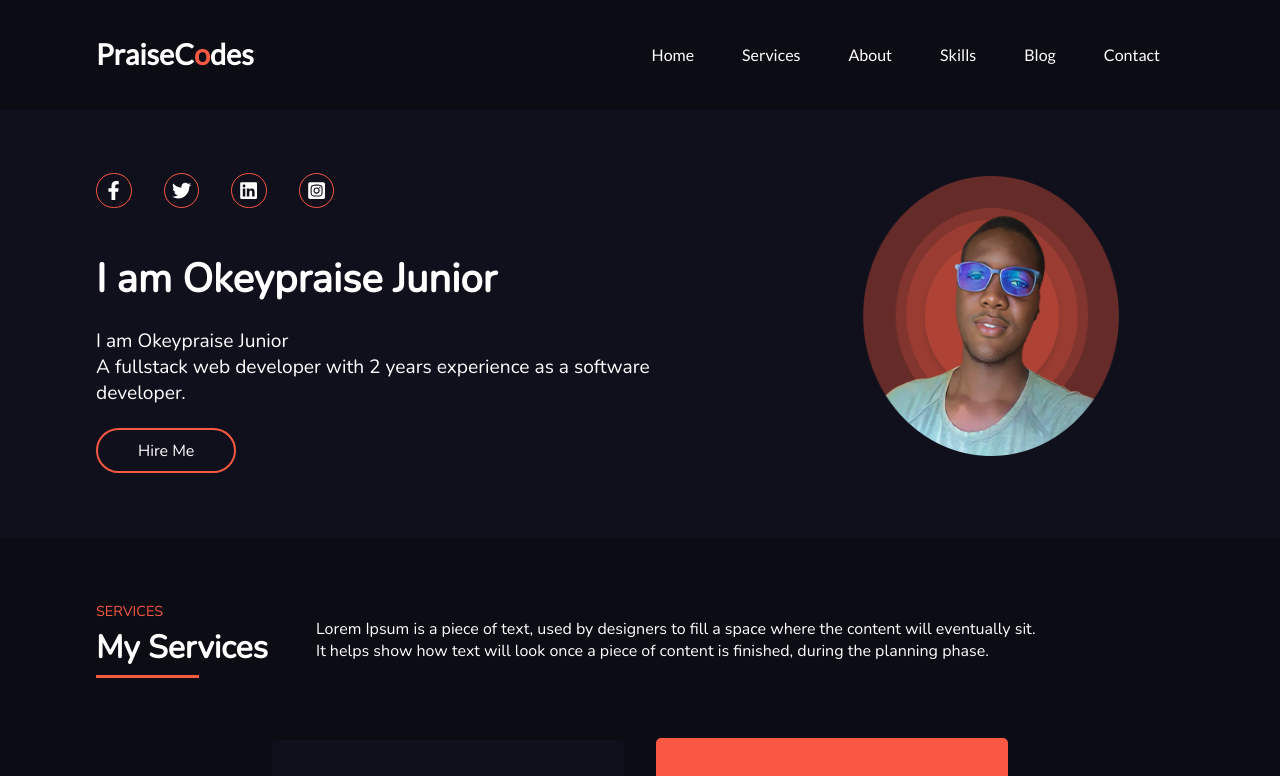
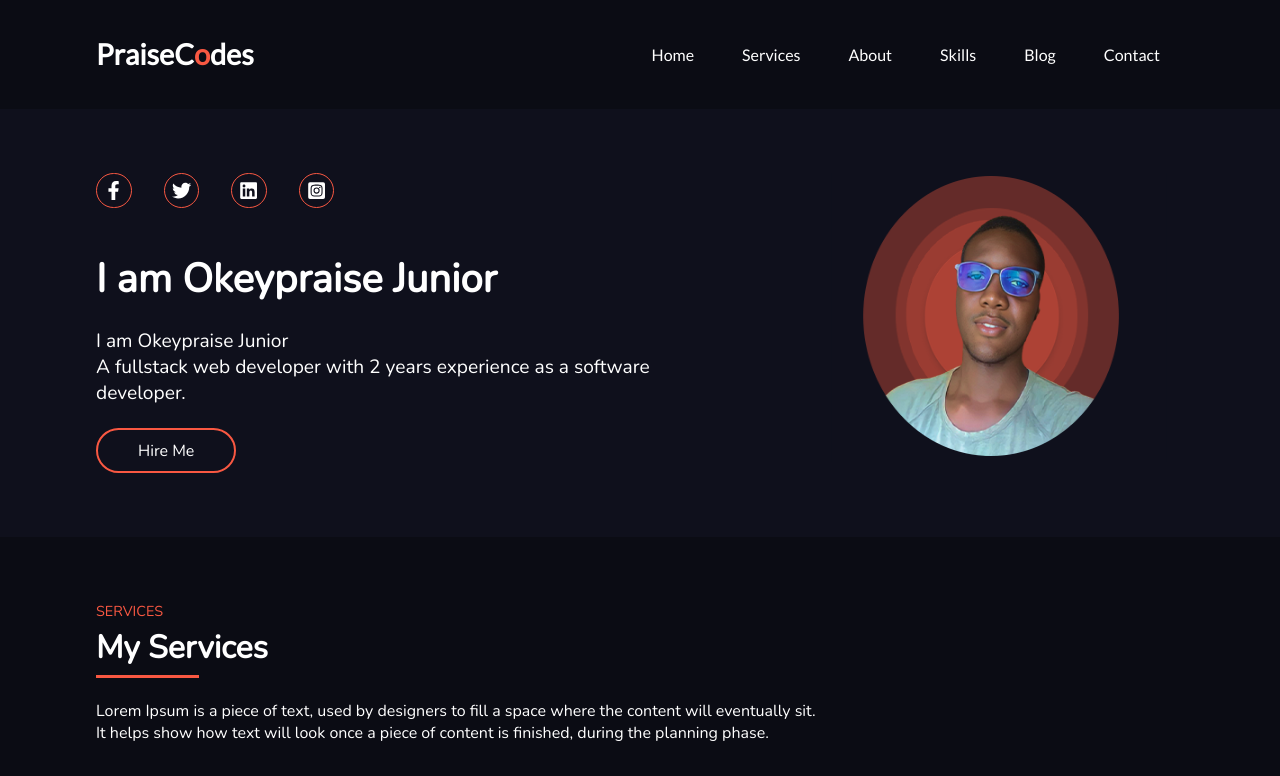
Before and after one commit to Praisecodes/Portfolio3, a React (Vite) app: page / in a window 1280 px wide. Shown: the top 776 px of the page. Built offline with nearby package versions, Linux system fonts and the light colour scheme.

Commit message:
[Update] Services adjustment

```diff
--- a/src/components/services.jsx
+++ b/src/components/services.jsx
@@ -9,7 +9,7 @@ export default function Services(){
                 <div className="title">
                     <p>SERVICES</p>
                     <h1>My Services</h1>
-                </div>
+                </div><br />
                 <div className="info">
                 Lorem Ipsum is a piece of text, used by designers to fill a space where the content will eventually sit. <br />
                 It helps show how text will look once a piece of content is finished, during the planning phase.
--- a/src/styles/style.css
+++ b/src/styles/style.css
@@ -136,15 +136,15 @@ body {
   font-family: "Nunito";
   color: white;
 }
-.services .writeup {
-  display: flex;
-}
 .services .writeup .title p {
   font-size: 0.9rem;
   color: var(--majorOrange);
 }
 .services .writeup .title h1 {
   line-height: 54px;
+  width: -webkit-fit-content;
+  width: -moz-fit-content;
+  width: fit-content;
 }
 .services .writeup .title h1::after {
   content: "";
@@ -154,7 +154,6 @@ body {
   display: block;
 }
 .services .writeup .info {
-  margin: 0 3rem;
   display: flex;
   align-items: center;
 }
--- a/src/styles/style.scss
+++ b/src/styles/style.scss
@@ -138,7 +138,7 @@ body{
     font-family: "Nunito";
     color: white;
     .writeup{
-        display: flex;
+        //display: flex;
         .title{
             p{
                 font-size: .9rem;
@@ -146,6 +146,7 @@ body{
             }
             h1{
                 line-height: 54px;
+                width: fit-content;
                 &::after{
                     content: "";
                     width: 60%;
@@ -156,7 +157,7 @@ body{
             }
         }
         .info{
-            margin: 0 3rem;
+            //margin: 0 3rem;
             display: flex;
             align-items: center;
         }
```
Also changed, not shown: 1 other file (tests, documents, lock files or other folders).
